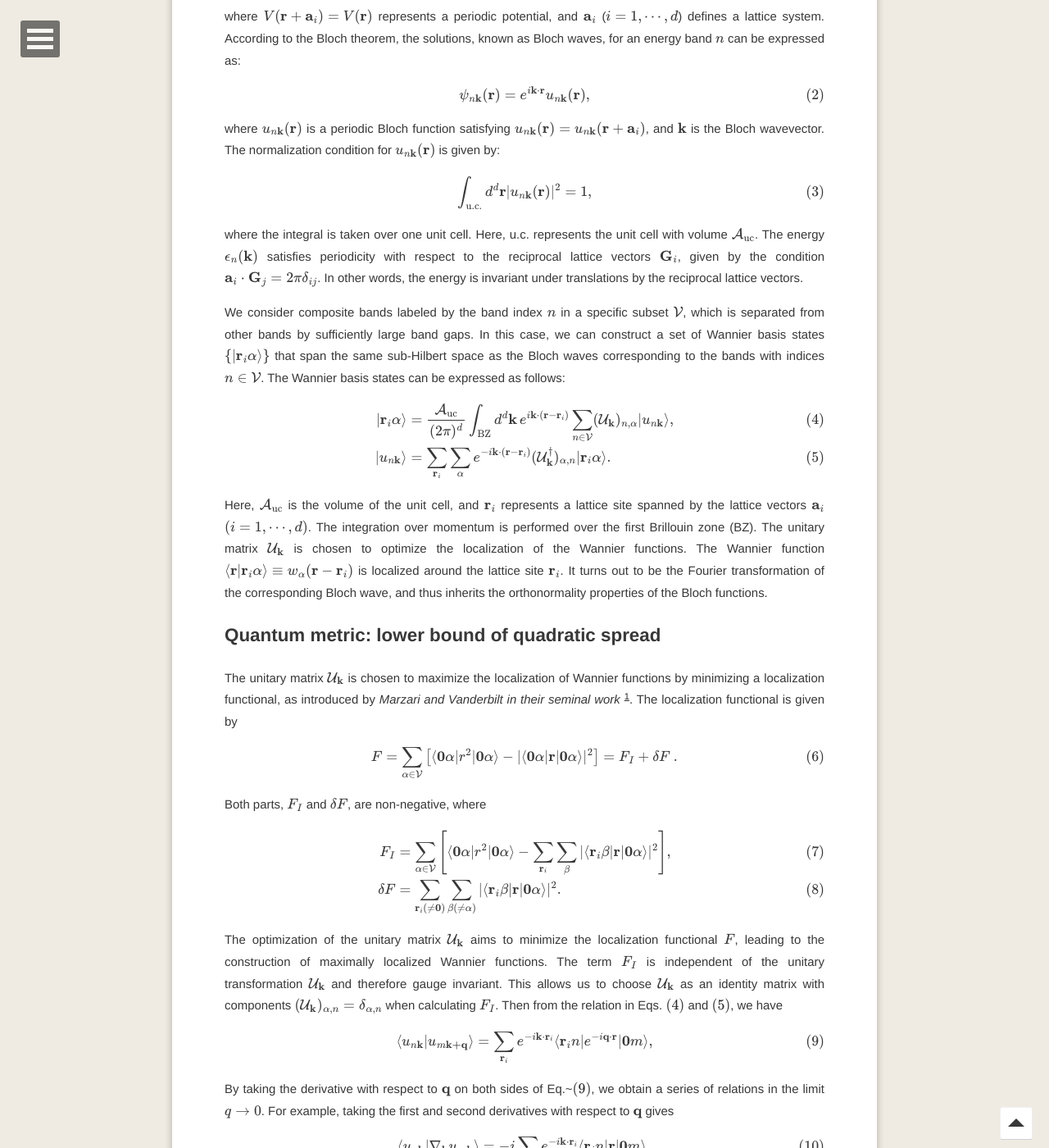
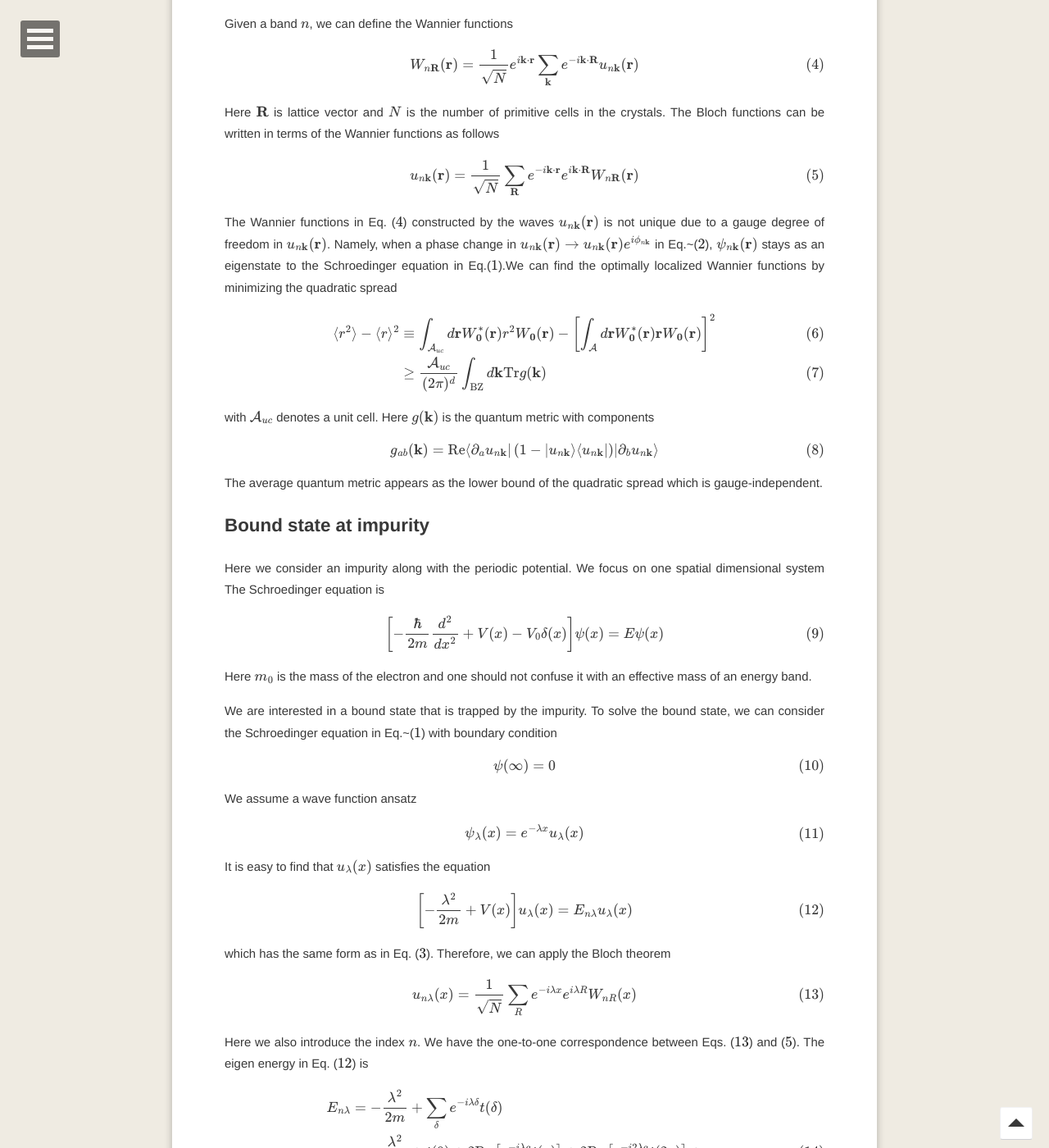
Before and after one commit to shuaichenphysics/shuaichenphysics.github.io, a Jekyll site: the page built from _posts/2023-10-20-bound state in a periodic potential.md, in a window 1280 px wide and 1400 px high, scrolled down 801 px. Shown: the whole window at 82% size. Built offline with Jekyll 4.4.1, drawn with Linux system fonts in a browser that asks for light colours; formulas are drawn with MathJax 3; comment, search, counter and statistics services are not loaded; some of the changed text lies outside the part shown.

Commit message:
Update 2023-10-20-bound state in a periodic potential.md

```diff
--- a/_posts/2023-10-20-bound state in a periodic potential.md
+++ b/_posts/2023-10-20-bound state in a periodic potential.md
@@ -1,170 +1,219 @@
 ---
 layout: post
-title: "Wanner waves, tight-binding model and quantum geometry"
-date: 2023-11-13
-excerpt: "Construct tight-binding model with a periodic potential"
-tags: [Quantum geoemtry, Bloch theorem]
+title: "Bound state and Bloch wave, Wannier function"
+date: 2023-10-20
+excerpt: "How can the Wannier wave influence a bound state "
+tags: [Wannier function, Schroedinger equation]
 comments: true
 ---
 
-* toc
-{:toc}
+# Bound states under a periodic potential
 
-# Wanner waves, tight-binding model and quantum geometry
+## Schroedinger equation and Bloch waves
 
-## Wannier waves
-We begin with the single-particle Schroedinger equation in $$d$$ spatial dimensions
+We first recall the Schroedinger equation with a periodic potential
 
 $$
-H\vert\psi\rangle=\left[-\frac{(\hbar\nabla)^{2}}{2m}+V(\mathbf{r})\right]\vert\psi\rangle,
-\label{eq:Hcont}
+\left[-\frac{\nabla^{2}}{2m}+V(\mathbf{r})\right]\psi(\mathbf{r})=E\psi(\mathbf{r})\label{eq:bloch}
 $$
 
-where $$V(\mathbf{r}+\mathbf{a}_{i})=V(\mathbf{r})$$ represents a periodic potential, and $$\mathbf{a}_{i}$$ ($$i=1,\cdots,d$$) defines a lattice system. According to the Bloch theorem, the solutions, known as Bloch waves, for an energy band $$n$$ can be expressed as:
+Here $$V(\mathbf{r})$$ is a periodic potential $$V(\mathbf{r})=V(\mathbf{r}+\mathbf{a})$$.
+The system obeys the translation symmetry and the Bloch theorem
+tells that a general solution has the form as
 
 $$
-\psi_{n\mathbf{k}}(\mathbf{r})=e^{i\mathbf{k}\cdot\mathbf{r}}u_{n\mathbf{k}}(\mathbf{r}),
+\psi_{n\mathbf{k}}(\mathbf{r})=e^{i\mathbf{k}\cdot\mathbf{r}}u_{n\mathbf{k}}(\mathbf{r})\label{eq:solution}
 $$
 
-where $$u_{n\mathbf{k}}(\mathbf{r})$$ is a periodic Bloch function satisfying $$u_{n\mathbf{k}}(\mathbf{r})=u_{n\mathbf{k}}(\mathbf{r}+\mathbf{a}_{i})$$, and $$\mathbf{k}$$ is the Bloch wavevector. The normalization condition for $$u_{n\mathbf{k}}(\mathbf{r})$$ is given by:
+where $$u_{n\mathbf{k}}(\mathbf{r})$$ is also periodic with $$u_{n\mathbf{k}}(\mathbf{r})=u_{n\mathbf{k}}(\mathbf{r}+\mathbf{a})$$
+and $$n$$ is the band index. The wave function $$u_{n\mathbf{k}}(\mathbf{r})$$
+satisfies the equation
 
 $$
-\int_{\text{u.c.}}d^{d}\mathbf{r} \vert u_{n\mathbf{k}}(\mathbf{r})\vert^{2}=1,
+\left[\frac{k^{2}}{2m}+V(\mathbf{r})\right]u_{n\mathbf{k}}(\mathbf{r})=Eu_{n\mathbf{k}}(\mathbf{r})\label{eq:uk}
 $$
 
-where the integral is taken over one unit cell.
-Here, u.c. represents the unit cell with volume $$\mathcal{A}_\mathrm{uc}$$. The energy $$\epsilon_n(\mathbf{k})$$ satisfies periodicity with respect to the reciprocal lattice vectors $$\mathbf{G}_i$$, given by the condition $$\mathbf{a}_i \cdot \mathbf{G}_j = 2\pi \delta_{ij}$$. In other words, the energy is invariant under translations by the reciprocal lattice vectors.
+Given a band $$n$$, we can define the Wannier functions
 
-We consider composite bands labeled by the band index $$n$$ in a specific subset $$\mathcal{V}$$, which is separated from other bands by sufficiently large band gaps. In this case, we can construct a set of Wannier basis states $$\{\vert\mathbf{r}_i\alpha\rangle\}$$ that span the same sub-Hilbert space as the Bloch waves corresponding to the bands with indices $$n\in\mathcal{V}$$.
-The Wannier basis states can be expressed as follows:
+$$
+W_{n\mathbf{R}}(\mathbf{r})=\frac{1}{\sqrt{N}}e^{i\mathbf{k}\cdot\mathbf{r}}\sum_{\mathbf{k}}e^{-i\mathbf{k}\cdot\mathbf{R}}u_{n\mathbf{k}}(\mathbf{r})\label{eq:Wannier}
+$$
+
+Here $$\mathbf{R}$$ is lattice vector and $$N$$ is the number of primitive
+cells in the crystals. The Bloch functions can be written in terms
+of the Wannier functions as follows
+
+$$
+u_{n\mathbf{k}}(\mathbf{r})=\frac{1}{\sqrt{N}}\sum_{\mathbf{R}}e^{-i\mathbf{k}\cdot\mathbf{r}}e^{i\mathbf{k}\cdot\mathbf{R}}W_{n\mathbf{R}}(\mathbf{r})\label{eq:unk}
+$$
+
+The Wannier functions in Eq. (\ref{eq:Wannier}) constructed by the
+waves $$u_{n\mathbf{k}}(\mathbf{r})$$ is not unique due to a gauge
+degree of freedom in $$u_{n\mathbf{k}}(\mathbf{r})$$. Namely, when
+a phase change in $$u_{n\mathbf{k}}(\mathbf{r})\rightarrow u_{n\mathbf{k}}(\mathbf{r})e^{i\phi_{n\mathbf{k}}}$$
+in Eq.~(\ref{eq:solution}), $$\psi_{n\mathbf{k}}(\mathbf{r})$$ stays
+as an eigenstate to the Schroedinger equation in Eq.(\ref{eq:bloch}).We
+can find the optimally localized Wannier functions by minimizing the
+quadratic spread
 
 $$
 \begin{align}
-\vert\mathbf{r}_i\alpha\rangle &= \frac{\mathcal{A}_\mathrm{uc}}{(2\pi)^d}\int_\mathrm{BZ} d^d\mathbf{k}\, e^{i\mathbf{k}\cdot(\mathbf{r}-\mathbf{r}_i)} \sum_{n\in\mathcal{V}} (\mathcal{U}_\mathbf{k})_{n,\alpha} \vert u_{n\mathbf{k}}\rangle, \label{eq:wannier_Bloch1} \\
-\vert u_{n\mathbf{k}}\rangle &= \sum_{\mathbf{r}_i}\sum_\alpha e^{-i\mathbf{k}\cdot(\mathbf{r}-\mathbf{r}_i)} (\mathcal{U}_\mathbf{k}^\dagger)_{\alpha,n} \vert\mathbf{r}_i\alpha\rangle. \label{eq:wannier_Bloch2}
+\langle r^{2}\rangle-\langle r\rangle^{2} & \equiv\int_{\mathcal{A}_{uc}}d\mathbf{r}W_{\mathbf{0}}^{*}(\mathbf{r})r^{2}W_{\mathbf{0}}(\mathbf{r})-\left[\int_{\mathcal{A}}d\mathbf{r}W_{\mathbf{0}}^{*}(\mathbf{r})\mathbf{r}W_{\mathbf{0}}(\mathbf{r})\right]^{2}\\
+ & \geq\frac{\mathcal{A}_{uc}}{(2\pi)^{d}}\int_{\mathrm{BZ}}d\mathbf{k}\mathrm{Tr}g(\mathbf{k})
 \end{align}
 $$
 
-Here, $$\mathcal{A}_\mathrm{uc}$$ is the volume of the unit cell, and $$\mathbf{r}_i$$ represents a lattice site spanned by the lattice vectors $$\mathbf{a}_i$$ $$(i=1,\cdots,d)$$. The integration over momentum is performed over the first Brillouin zone (BZ). The unitary matrix $$\mathcal{U}_\mathbf{k}$$ is chosen to optimize the localization of the Wannier functions.
-The Wannier function $$\langle\mathbf{r}\vert\mathbf{r}_i\alpha\rangle \equiv w_\alpha(\mathbf{r}-\mathbf{r}_i)$$ is localized around the lattice site $$\mathbf{r}_i$$. It turns out to be the Fourier transformation of the corresponding Bloch wave, and thus inherits the orthonormality properties of the Bloch functions.
+with $$\mathcal{A}_{uc}$$ denotes a unit cell. Here $$g(\mathbf{k})$$
+is the quantum metric with components
 
-## Quantum metric: lower bound of quadratic spread
+$$
+g_{ab}(\mathbf{k})=\mathrm{Re}\langle\partial_{a}u_{n\mathbf{k}}\vert\left(1-\vert u_{n\mathbf{k}}\rangle\langle u_{n\mathbf{k}}\vert\right)\vert\partial_{b}u_{n\mathbf{k}}\rangle
+$$
 
-The unitary matrix $$\mathcal{U}_{\mathbf{k}}$$ is chosen to maximize the localization of Wannier functions by minimizing a localization functional, as introduced by _Marzari and Vanderbilt in their seminal work_ [^1]. The localization functional is given by
+The average quantum metric appears as the lower bound of the quadratic
+spread which is gauge-independent.
+
+## Bound state at impurity
+
+Here we consider an impurity along with the periodic potential. We
+focus on one spatial dimensional system The Schroedinger equation
+is
+
+$$
+\left[-\frac{\hbar}{2m}\frac{d^{2}}{dx^{2}}+V(x)-V_{0}\delta(x)\right]\psi(x)=E\psi(x)
+$$
+
+Here $$m_{0}$$ is the mass of the electron and one should not confuse it
+with an effective mass of an energy band.
+
+We are interested in a bound state that is trapped by the impurity.
+To solve the bound state, we can consider the Schroedinger equation
+in Eq.~(\ref{eq:bloch}) with boundary condition
+
+$$
+\psi(\infty)=0
+$$
+
+We assume a wave function ansatz
+
+$$
+\psi_{\lambda}(x)=e^{-\lambda x}u_{\lambda}(x)
+$$
+
+It is easy to find that $$u_{\lambda}(x)$$ satisfies the equation
+
+$$
+\left[-\frac{\lambda^{2}}{2m}+V(x)\right]u_{\lambda}(x)=E_{n\lambda}u_{\lambda}(x)\label{eq:enl}
+$$
+
+which has the same form as in Eq. (\ref{eq:uk}). Therefore, we can
+apply the Bloch theorem
+
+$$
+u_{n\lambda}(x)=\frac{1}{\sqrt{N}}\sum_{R}e^{-i\lambda x}e^{i\lambda R}W_{nR}(x)\label{eq:u_l}
+$$
+
+Here we also introduce the index $$n$$. We have the one-to-one
+correspondence between Eqs. (\ref{eq:u_l}) and (\ref{eq:unk}). The
+eigen energy in Eq. (\ref{eq:enl}) is
 
 $$
 \begin{align}
-F & =\sum_{\alpha\in\mathcal{V}}\left[\langle\mathbf{0}\alpha\vert r^{2}\vert\mathbf{0}\alpha\rangle-\vert\langle\mathbf{0}\alpha\vert\mathbf{r}\vert\mathbf{0}\alpha\rangle\vert^{2}\right]  =F_{I}+\delta F~.
+E_{n\lambda} & =-\frac{\lambda^{2}}{2m}+\sum_{\delta}e^{-i\lambda\delta}t(\delta)\nonumber \\
+ & =-\frac{\lambda^{2}}{2m}+t(0)+2\mathrm{Re}\left[e^{-i\lambda a}t(a)\right]+2\mathrm{Re}\left[e^{-i2\lambda a}t(2a)\right]+\cdots
 \end{align}
 $$
 
-Both parts, $$F_I$$ and $$\delta F$$, are non-negative, where
+with $$\delta=0,\pm a,\pm2a,\cdots$$ and
+
+$$
+t(\delta)=\int_{0}^{a}dxW_{R}(x)V(x)W_{R+\delta}^{*}(x)
+$$
+
+If the profile of $$W_{R}(x)$$ exponentially decays, the hopping integral
+$$t(\delta)$$ decays exponentially as $$\delta$$ increases. Noting that
+$$E_{n\lambda=0}>E_{n\lambda>0}$$, we can conclude that the bound states
+have the energy lower than $$\sum_{\delta}e^{-i\lambda\delta}t(\delta)$$
+while a scattering scattering state is larger than $$\sum_{\delta}e^{-i\lambda\delta}t(\delta)$$
+given a band $$n$$.
+
+For the impurity problem, we can construct the wave function
 
 $$
 \begin{align}
-F_{I} & =\sum_{\alpha\in\mathcal{V}}\left[\langle\mathbf{0}\alpha\vert r^{2}\vert\mathbf{0}\alpha\rangle-\sum_{\mathbf{r}_{i}}\sum_{\beta}\vert\langle\mathbf{r}_{i}\beta\vert\mathbf{r}\vert\mathbf{0}\alpha\rangle\vert^{2}\right],\\
-\delta F & =\sum_{\mathbf{r}_{i}(\neq\mathbf{0})}\sum_{\beta(\neq\alpha)}\vert\langle\mathbf{r}_{i}\beta\vert\mathbf{r}\vert\mathbf{0}\alpha\rangle\vert^{2}.
+\psi_{n\lambda}(x)= & \begin{cases}
+\frac{1}{\sqrt{N}}e^{-\lambda x}u_{n\lambda}(x) & x\geq0\\
+\frac{1}{\sqrt{N}}Ae^{-\lambda\vert x\vert}u_{n\lambda}(x) & x<0
+\end{cases}
 \end{align}
 $$
 
-The optimization of the unitary matrix $$\mathcal{U}_{\mathbf{k}}$$ aims to minimize the localization functional $$F$$, leading to the construction of maximally localized Wannier functions.
-The term $$F_I$$ is independent of the unitary transformation $$\mathcal{U}_{\mathbf{k}}$$ and therefore gauge invariant. This allows us to choose $$\mathcal{U}_{\mathbf{k}}$$ as an identity matrix with components $$(\mathcal{U}_{\mathbf{k}})_{\alpha,n}=\delta_{\alpha,n}$$ when calculating $$F_I$$.
-Then from the relation in Eqs.$$~(\ref{eq:wannier_Bloch1})$$ and $$(\ref{eq:wannier_Bloch2})$$, we have
+At the $$x=0$$, we have the condition
 
 $$
 \begin{align}
-\langle u_{n\mathbf{k}}\vert u_{m\mathbf{k+q}}\rangle & =\sum_{\mathbf{r}_{i}}e^{-i\mathbf{k}\cdot\mathbf{r}_{i}}\langle\mathbf{r}_{i}n\vert e^{-i\mathbf{q}\cdot\mathbf{r}}\vert\mathbf{0}m\rangle ,\label{eq:uuq}
+\psi_{n}(0^{+}) & =\psi_{n}(0^{-})\\
+-\frac{1}{2m}\left[\psi^{\prime}(0^{+})-\psi^{\prime}(0^{-})\right] & =V_{0}\psi(0)
 \end{align}
 $$
 
-By taking the derivative with respect to $$\mathbf{q}$$ on both sides of Eq.~$$(\ref{eq:uuq})$$, we obtain a series of relations in the limit $$q\rightarrow 0$$. For example, taking the first and second derivatives with respect to $$\mathbf{q}$$ gives
+which gives rise to
 
 $$
 \begin{align}
-\langle u_{n\mathbf{k}}\vert\nabla_{\mathbf{k}}u_{m\mathbf{k}}\rangle & =-i\sum_{\mathbf{r}_{i}}e^{-i\mathbf{k}\cdot\mathbf{r}_{i}}\langle\mathbf{r}_{i}n\vert\mathbf{r}\vert\mathbf{0}m\rangle ,\\
-\langle u_{n\mathbf{k}}\vert\nabla_{\mathbf{k}}^{2}u_{m\mathbf{k}}\rangle & =-\sum_{\mathbf{r}_{i}}e^{-i\mathbf{k}\cdot\mathbf{r}_{i}}\langle\mathbf{r}_{i}n\vert\mathbf{r}^{2}\vert\mathbf{0}m\rangle,
+\lambda & =mV_{0}\\
+A & =1
 \end{align}
 $$
 
-Similarly, we can establish the converse relations
+Therefore we have solution
 
 $$
 \begin{align}
-\langle\mathbf{r}_{i}n\vert\mathbf{r}\vert\mathbf{0}m\rangle & =i\frac{\mathcal{A}_{\mathrm{uc}}}{(2\pi)^{d}}\int_\mathrm{BZ} d^{d}\mathbf{k}e^{i\mathbf{k}\cdot\mathbf{r}_{i}}\langle u_{n\mathbf{k}}\vert\nabla_{\mathbf{k}}u_{m\mathbf{k}}\rangle ,\\
-\langle\mathbf{r}_{i}n\vert\mathbf{r}^{2}\vert\mathbf{0}m\rangle & =\frac{\mathcal{A}_{\mathrm{uc}}}{(2\pi)^{d}}\int_\mathrm{BZ} d^{d}\mathbf{k}e^{i\mathbf{k}\cdot\mathbf{r}_{i}}\langle\nabla_{\mathbf{k}}u_{n\mathbf{k}}\vert\nabla_{\mathbf{k}}u_{m\mathbf{k}}\rangle.
+\psi_{n\lambda}(x) & =\frac{1}{\sqrt{N}}e^{-\lambda\vert x\vert}u_{n\lambda}(x)\\
+ & =\frac{1}{\sqrt{N}}e^{-\lambda\vert x\vert}e^{-i\lambda\cdot x}\sum_{R}e^{i\lambda R}W_{R}(x)\label{eq:psi_n}
 \end{align}
 $$
 
-Therefore, we can simplify $$ F_{I} $$ as
+where $$N$$ is the normalization factor and the factor $$e^{-i\lambda\cdot x}$$
+is to ensure the orthogonality of the wave functions $$\psi_{n\lambda}(x)$$
+of bound states.
+
+The question arises: what Wannier basis should we choose? In fact,
+we can take the form in Eq. (\ref{eq:psi_n}) as a wave function ansatz
+given a parameter $$\lambda$$. The choice on the Wannier functions
+should minimize the energy of the bound state, or the energy $$E_{n0}=\sum_{\delta}e^{-i\lambda\delta}t(\delta)=\sum_{\delta}e^{-i\lambda\delta}\int_{0}^{a}dxW_{R}(x)V(x)W_{R+\delta}^{*}(x)$$.
+We can expect that the more localized the Wanner functions are, the
+lower energy the ansatz state possesses. As we mention above, the optimal localized
+Wannier function is related to the quantum metric which is gauge independent.
+
+Furthermore, due the to localized property of Wannier function, the
+leading contribution to the $$\psi_{n\lambda}(x)$$ in Eq. (\ref{eq:psi_n})
+is
+
+$$
+\psi_{n\lambda}(x)=\frac{1}{\sqrt{N}}e^{-\lambda\vert x\vert}e^{-i\lambda\cdot x}W_{0}(x)
+$$
+
+with $$\lambda=mV_{0}$$.We can consider a process in which we can adiabatically
+weaken the impurity strength $$V_{0}=0$$, the bound state will exclusively
+be controlled by the Wannier function. It is consistent with the property
+of Wannier functions which can be taken as the bound states that depends
+on the local profile of the periodic potential.
+
+We emphasize that $$m$$ here is the bare mass of the electron. An effective
+mass of the band $$n$$ can be extracted as
 
 $$
 \begin{align}
-F_{I} & =\sum_{\alpha\in\mathcal{V}}\left[\langle\mathbf{0}\alpha\vert r^{2}\vert\mathbf{0}\alpha\rangle-\sum_{\mathbf{r}_{i}}\sum_{\beta}\vert\langle\mathbf{r}_{i}\beta\vert\mathbf{r}\vert\mathbf{0}\alpha\rangle\vert^{2}\right]\\
- & =\frac{\mathcal{A}_{\mathrm{uc}}}{(2\pi)^{d}}\int_\mathrm{BZ}d^{d}\mathbf{k}\sum_{n\in\mathcal{V}}\mathrm{Re}\langle\nabla_{\mathbf{k}}u_{n\mathbf{k}}\vert(\mathbb{I}_{\mathcal{V}}-\vert u_{n\mathbf{k}}\rangle\langle u_{n\mathbf{k}}\vert)\vert\nabla_{\mathbf{k}}u_{n\mathbf{k}}\rangle~,
+\frac{1}{m_{eff}} & =\frac{d^{2}}{dk^{2}}E_{nk}\vert_{k\rightarrow0}=\frac{1}{m}-\delta^{2}\sum_{\delta}t(\delta)
 \end{align}
 $$
 
-where $$\mathbb{I}_{\mathcal{V}}$$ is the identity operator in the sub-Hilbert space spanned by bands carrying indices in $$\mathcal{V}$$. This expression clearly shows that $$F_{I}$$ is expressed in terms of the quantum metric.
-Since $$\delta F\geq 0$$, we have the inequality relation,
+We can consider the leading orders and for a flat band, we have the
+constraint
 
 $$
-F\geq F_{I}~.
+\frac{1}{m_{eff}}=\frac{1}{m}-a^{2}\left[t(a)+t(-a)\right]=0
 $$
-
-Hence, we can conclude that the quantum metric characterizes an obstruction to finding a complete set of exponentially localized Wannier functions.
-When $$F_{I}$$ is finite, it indicates that more bands need to be included in the composite bands in order to construct a complete set of exponentially localized Wannier functions.
-
-## Second perspective: quantum metric from multi-band models
-
-Another perspective on the quantum metric arises from considering a multiband tight-binding model. Assuming we have already obtained a complete set of exponentially localized Wannier functions constructed from composite bands,
-we can approximate the continuum Hamiltonian in Eq.$$~(\ref{eq:Hcont})$$ with a tight-binding model. In the language of second quantization, the continuum model in Eq.$$~(\ref{eq:Hcont})$$ can be expressed as
-
-$$
-H=\int d^{d}\mathbf{r}\psi^{\dagger}(\mathbf{r})\left[-\frac{(\hbar\nabla)^{2}}{2m}+V(\mathbf{r})\right]\psi(\mathbf{r})~. \label{eq:2ndH}
-$$
-
-We then expand the field operator $$\psi(\mathbf{r})$$ in the basis
-of Wannier functions
-
-$$
-\psi(\mathbf{r})=\sum_{\mathbf{r}_{i}}\sum_{\alpha\in\mathcal{V}}w_{\alpha}(\mathbf{r}-\mathbf{r}_{i})a_{i\alpha}+\sum_{\mathbf{r}_{i}}\sum_{\beta\in\mathcal{V}^{\perp}}w_{\beta}^{\perp}(\mathbf{r}-\mathbf{r}_{i})b_{i\beta}~,
-$$
-
-where $$w_{\beta}^{\perp}(\mathbf{r}-\mathbf{r}_{i})$$ denotes Wannier
-functions associated with the complementary band set $$\mathcal{V}^{\perp}$$.
-By substituting the expansion into the Hamiltonian in Eq.~$$(\ref{eq:2ndH})$$, we can derive a tight-binding model defined on the lattice $$\{\mathbf{r}_{i}\}$$
-
-$$
-\begin{align}
-H & =\sum_{\alpha\beta\in\mathcal{V}}\sum_{\mathbf{r}_{i},\mathbf{r}_{j}}\langle\mathbf{r}_{i}\alpha\vert H\vert\mathbf{r}_{j}\beta\rangle a_{i\alpha}^{\dagger}a_{j\beta}^{}+\sum_{\alpha^{\prime},\beta^{\prime}\in\mathcal{V}^{\perp}}\sum_{\mathbf{r}_{i},\mathbf{r}_{j}}\langle\mathbf{r}_{i}\alpha^{\prime}\vert H\vert\mathbf{r}_{j}\beta^{\prime}\rangle b_{i\alpha^{\prime}}^{\dagger}b_{j\beta^{\prime}}^{}\nonumber \\
- & =\sum_{\alpha\beta\in\mathcal{V}}\sum_{\mathbf{r}_{i},\mathbf{r}_{j}}t_{ij,\alpha\beta}a_{i\alpha}^{\dagger}a_{j\beta}^{}+\sum_{\alpha^{\prime},\beta^{\prime}\in\mathcal{V}^{\perp}}\sum_{\mathbf{r}_{i},\mathbf{r}_{j}}t_{ij\alpha^{\prime}\beta^{\prime}}^{\perp}b_{i\alpha^{\prime}}^{\dagger}b_{j\beta^{\prime}}^{}~, \label{eq:tbhfull}
-\end{align}
-$$
-
-where no mixing term between indices from $$\mathcal{V}$$ and $$\mathcal{V}^{\perp}$$.
-Up to this point, all the derivations have been rigorous, and the expression in Eq.~$$(\ref{eq:tbhfull})$$ includes all bands. However, since our interest lies solely in the bands belonging to $$\mathcal{V}$$, we can utilize a complete set of exponentially localized Wannier functions to approximate the Hamiltonian in Eq.$$~(\ref{eq:Hcont})$$ with a multi-band tight-binding model $$H_{\mathrm{tb}}$$ by disregarding the $$t^\perp$$ terms
-
-$$
-\begin{align}
-H_{\mathrm{tb}} & =\sum_{\alpha\beta\in\mathcal{V}}\sum_{\mathbf{r}_{i},\mathbf{r}_{j}}t_{ij,\alpha\beta}a_{i\alpha}^{\dagger}a_{j\beta} =\sum_{\alpha\beta\in\mathcal{V}}\sum_{\mathbf{k}}h_{\alpha\beta}(\mathbf{k})a_{\mathbf{k}\alpha}^{\dagger}a_{\mathbf{k}\beta}^{{}},
-\label{eq:tb}
-\end{align}
-$$
-
-where $$t_{ij,\alpha\beta}$$ exponentially decays with the distance $$\vert\mathbf{r}_{i}-\mathbf{r}_{j}\vert$$. In Eq.~$$(\ref{eq:tb})$$, we have further introduced the Fourier transformation $$a_{\mathbf{k}\alpha}^{\dagger}=\frac{1}{\sqrt{N}}\sum_{\mathbf{r}_{i}}a_{i\alpha}^{\dagger}e^{i\mathbf{k}\cdot\mathbf{r}_{i}}$$, where $$N$$ represents the total number of lattice sites.
-In our specific setup, where there is a significant gap between the targeted band and the others, we can project onto the targeted band using the following expressions
-
-$$
-a_{i\alpha}\rightarrow\frac{1}{\sqrt{N}}\sum_{\mathbf{k}}e^{i\mathbf{k}\cdot\mathbf{r}_{i}}g_{\mathbf{k}}^{*}(\alpha)c_{\mathbf{k}}~,
-$$
-
-or
-
-$$
-\psi({\mathbf r})\rightarrow\frac{1}{\sqrt{N}}\sum_{\mathbf{k}}e^{i\mathbf{k}\cdot\mathbf{r}_{i}}g_{\mathbf{k}}^{*}(\alpha)c_{\mathbf{k}}~,
-$$
-
-where $$g_{\mathbf{k}}$$ represents an eigenvector of $$h_{\alpha\beta}(\mathbf{k})$$, and $$c_{\mathbf{k}}$$ annihilates an electron in the targeted band. It is important to note that the index $$\alpha$$ appearing in both $$a_{i\alpha}$$ and $$g_{\mathbf{k}}(\alpha)$$ arises from the realization of a multiband tight-binding model, which accounts for the nontrivial quantum metric or Wannier obstruction. This can be inferred from the quantum metric associated with $$g_{\mathbf{k}}$$.
-
-
-[^1]: Nicola Marzari and David Vanderbilt, Maximally localized generalized Wannier functions for composite energy bands, [Phys. Rev. B 56, 12847](https://journals.aps.org/prb/abstract/10.1103/PhysRevB.56.12847)
+which can be met by tuning the hopping integral $$t(\delta)$$.
```
